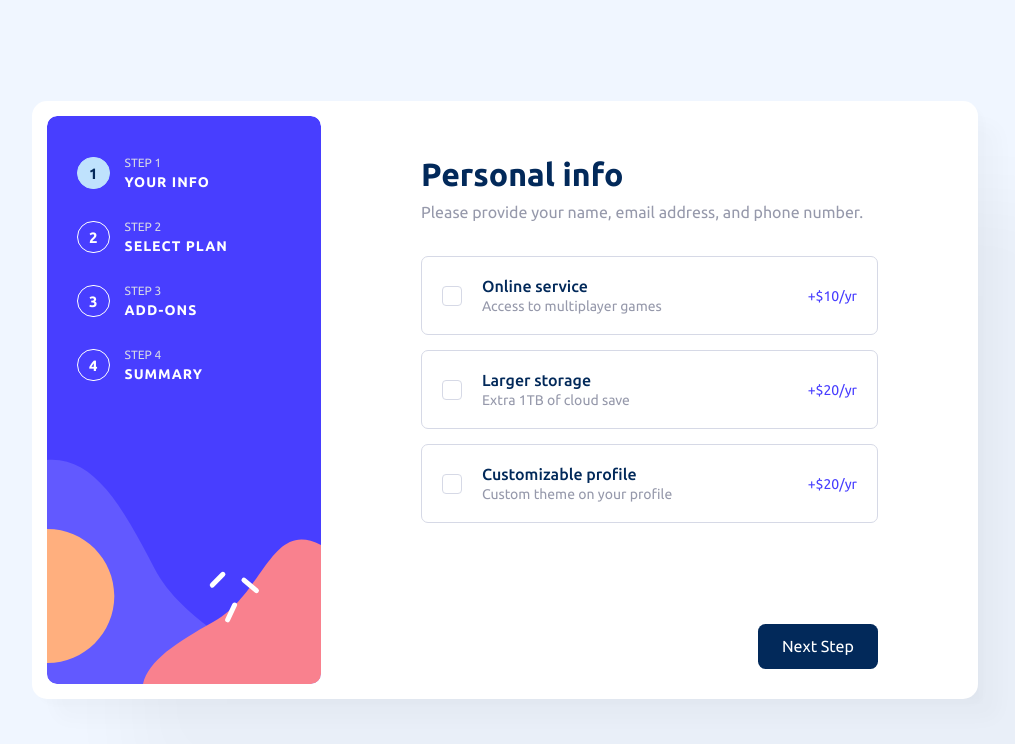
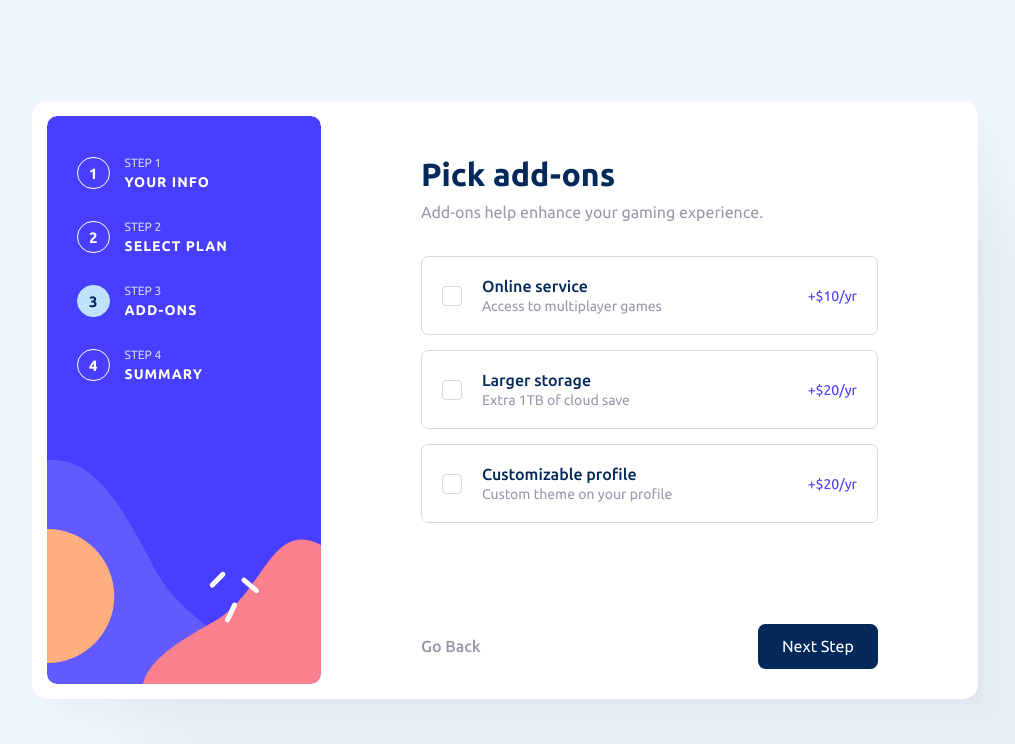
Before and after one commit to Salah1221/multi_step_form, a React (Vite) app: page /addons in a window 1280 px wide. Shown: the top 744 px of the page, without its empty margins (135-1150 px from the left). Built offline with nearby package versions, Linux system fonts and the light colour scheme.

Commit message:
Fixed navigation bug

```diff
--- a/src/Addons.jsx
+++ b/src/Addons.jsx
@@ -1,4 +1,10 @@
-const Addons = () => {
+const Addons = ({ addons, setAddons }) => {
+  const handleClick = (e, key) => {
+    let aux = addons;
+    aux[key] = !aux[key];
+    setAddons(aux);
+  };
+
   return (
     <div className="add-ons">
       <div className="add-on">
@@ -7,6 +13,7 @@ const Addons = () => {
           type="checkbox"
           name=""
           id="online-service"
+          onClick={(e) => handleClick(e, 0)}
         />
         <label className="option" htmlFor="online-service">
           <div className="custom-checkbox-container">
@@ -27,6 +34,7 @@ const Addons = () => {
           type="checkbox"
           name=""
           id="larger-storage"
+          onClick={(e) => handleClick(e, 1)}
         />
         <label className="option" htmlFor="larger-storage">
           <div className="custom-checkbox-container">
@@ -47,6 +55,7 @@ const Addons = () => {
           type="checkbox"
           name=""
           id="custom-profile"
+          onClick={(e) => handleClick(e, 2)}
         />
         <label className="option" htmlFor="custom-profile">
           <div className="custom-checkbox-container">
--- a/src/App.jsx
+++ b/src/App.jsx
@@ -6,7 +6,8 @@ import Plan from "./Plan";
 import Sidebar from "./Sidebar";
 
 function App() {
-  const [index, setIndex] = useState(0);
+  const paths = ["/", "/plan", "/addons", "/summary"];
+  const [index, setIndex] = useState(paths.indexOf(window.location.pathname));
   const heading = [
     {
       header: "Personal info",
@@ -27,10 +28,11 @@ function App() {
   ];
   const [isMonthly, setIsMonthly] = useState(true);
   const [plan, setPlan] = useState(0);
+  const [addons, setAddons] = useState([false, false, false]);
 
   return (
     <div className="App">
-      <Sidebar setIndex={setIndex} />
+      <Sidebar index={index} setIndex={setIndex} />
       <div className="container">
         <h1>{heading[index].header}</h1>
         <p>{heading[index].subhead}</p>
@@ -47,7 +49,10 @@ function App() {
               />
             }
           />
-          <Route path="/addons" element={<Addons />} />
+          <Route
+            path="/addons"
+            element={<Addons addons={addons} setAddons={setAddons} />}
+          />
           <Route path="/summary" element={<Info />} />
         </Routes>
         <div className="nav-btns">
--- a/src/Sidebar.jsx
+++ b/src/Sidebar.jsx
@@ -1,23 +1,16 @@
-import { useState } from "react";
 import { Link } from "react-router-dom";
 
-const Sidebar = ({ setIndex }) => {
-  const [flags, setFlags] = useState([true, false, false, false]);
+const Sidebar = ({ index, setIndex }) => {
   const stepName = ["Your Info", "Select Plan", "Add-ons", "Summary"];
-  const paths = ["", "plan", "addons", "summary"];
-  const handleClick = (i) => {
-    let aux = [false, false, false, false];
-    aux[i] = true;
-    setFlags(aux);
-    setIndex(i);
-  };
+  const paths = ["/", "/plan", "/addons", "/summary"];
+  const handleClick = (i) => setIndex(i);
 
   return (
     <div className="sidebar">
       {stepName.map((stepname, i) => (
         <Link
-          to={"/" + paths[i]}
-          className={flags[i] ? "active" : ""}
+          to={paths[i]}
+          className={index === i ? "active" : ""}
           onClick={() => handleClick(i)}
         >
           <div className="nb">{i + 1}</div>
```
